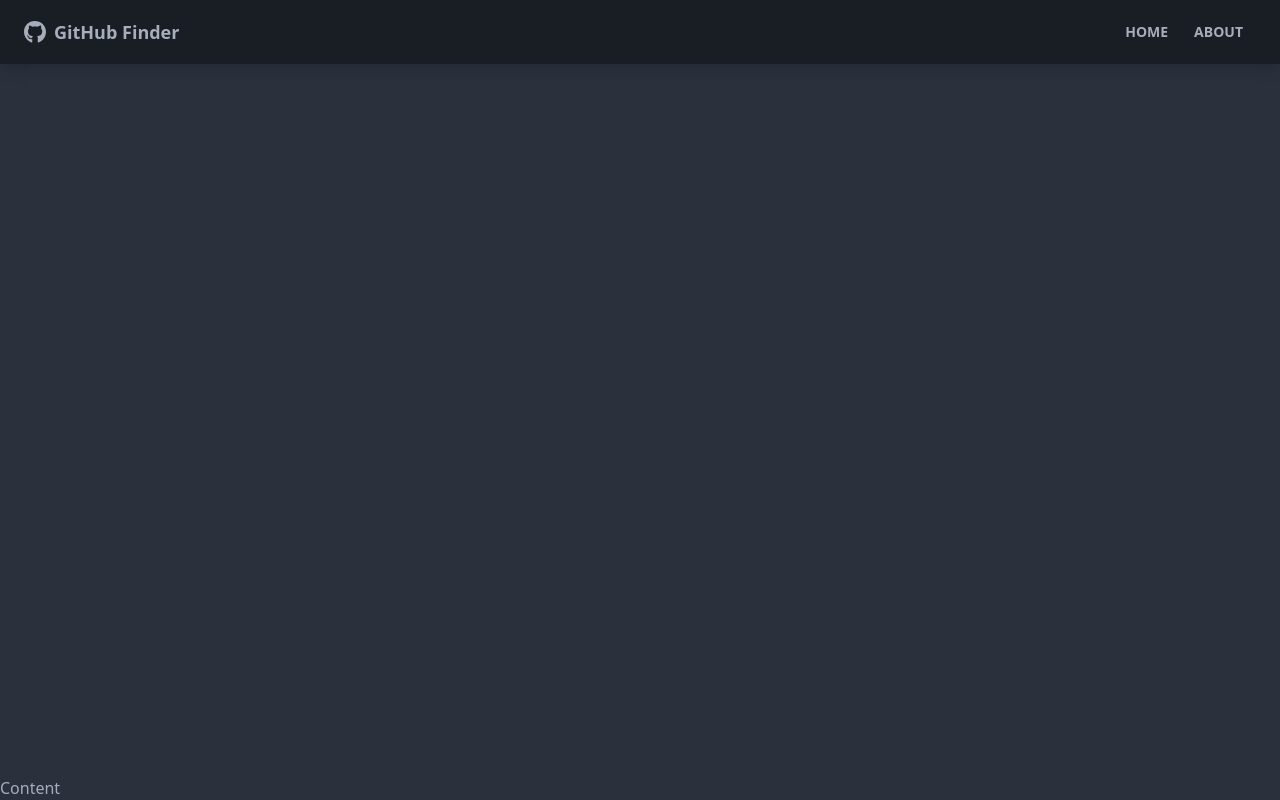
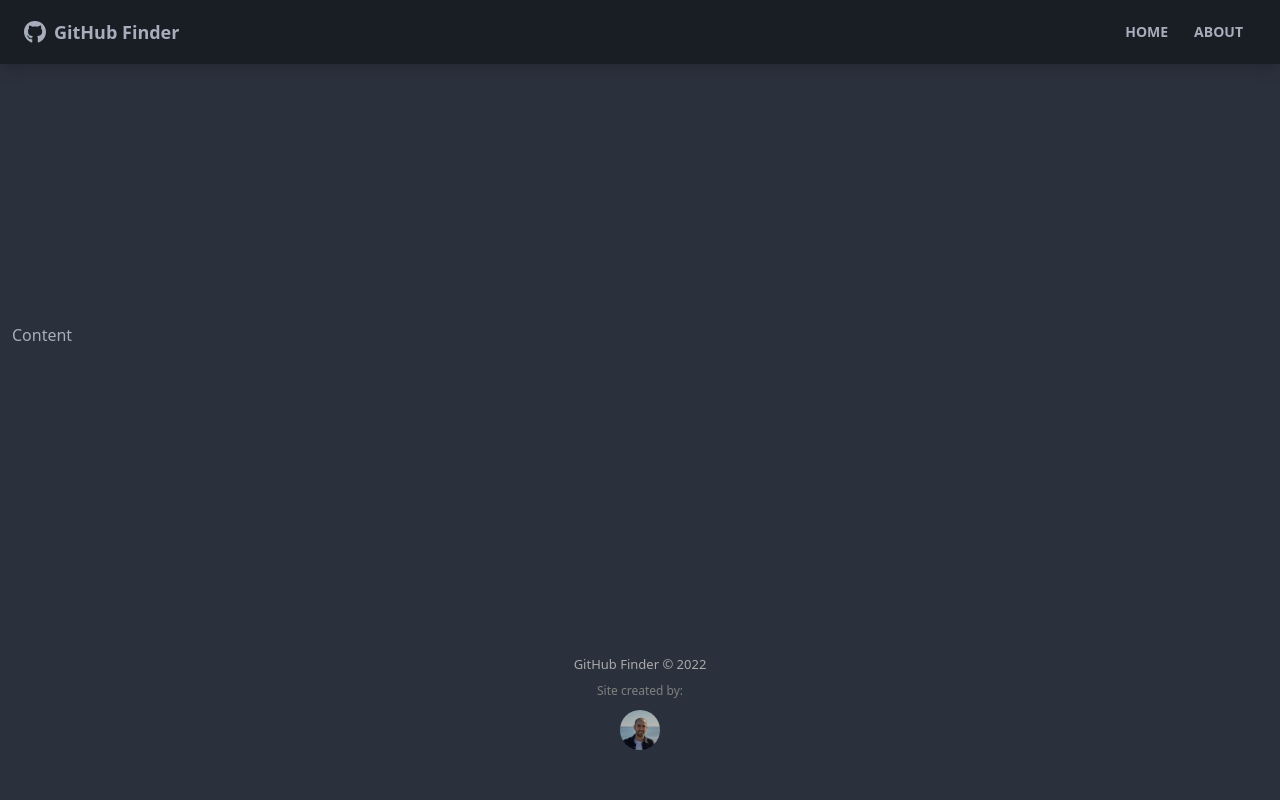
Before and after one commit to tirsop/GitHub-finder, a React (Create React App) app: page / in a window 1280 px wide. Built offline with nearby package versions, Linux system fonts and the light colour scheme; the HTML template or start-up script is replaced by a standard one.

Commit message:
create footer component

```diff
--- a/src/App.js
+++ b/src/App.js
@@ -1,6 +1,7 @@
-import { BrowserRouter, Routes, Route, Navigate } from "react-router-dom";
+import { BrowserRouter, Routes, Route, Navigate } from "react-router-dom"
 // components
-import Navbar from "./components/layouts/Navbar";
+import Navbar from "./components/layouts/Navbar"
+import Footer from "./components/layouts/Footer"
 
 
 
@@ -10,10 +11,11 @@ function App() {
       <div className="flex flex-col justify-between h-screen">
 
         <Navbar />
-        <main>Content</main>
+        <main className="container mx-auto px-3 pb-12">Content</main>
+        <Footer />
       </div>
     </BrowserRouter>
-  );
+  )
 }
 
-export default App;
+export default App
--- /dev/null
+++ b/src/components/layouts/Footer.css
@@ -0,0 +1,30 @@
+.copyright {
+  margin-top: 48px;
+  text-align:center;
+  font-size:13px;
+  color:#aaa;
+  margin-bottom: 0;
+}
+.madeby{
+  text-align: center;
+  padding-top: 8px;
+  font-size: 12px;
+  color: gray;
+  margin-bottom: 0;
+}
+.tirsop {
+  text-align: center;
+  padding: 10px 0 50px;
+}
+.avatar {
+  width: 40px;
+  height: auto;
+  border-radius: 50%;
+  transform: scale(1);
+  filter: brightness(80%);
+  transition: transform 0.5s, filter 0.5s;
+}
+.avatar:hover {
+  transform: scale(1.1);
+  filter: brightness(100%);
+}
--- /dev/null
+++ b/src/components/layouts/Footer.jsx
@@ -0,0 +1,16 @@
+// styles
+import './Footer.css'
+
+export default function Footer() {
+  return (
+    <footer>
+      <p className="copyright">GitHub Finder © 2022</p>
+      <p className="madeby">Site created by:</p>
+      <div className="tirsop">
+        <a href="https://tirsop.com" target="_blank" rel="noreferrer">
+          <img className="avatar" src="/img/TirsoPascual.jpeg" alt="Tirso Pascual" />
+        </a>
+      </div>
+    </footer>
+  )
+}
--- a/tailwind.config.js
+++ b/tailwind.config.js
@@ -10,4 +10,4 @@ module.exports = {
   daisyui: {
     themes: ['dark'],
   },
-};
+}
```
Also changed, not shown: public/img/TirsoPascual.jpeg (added).
